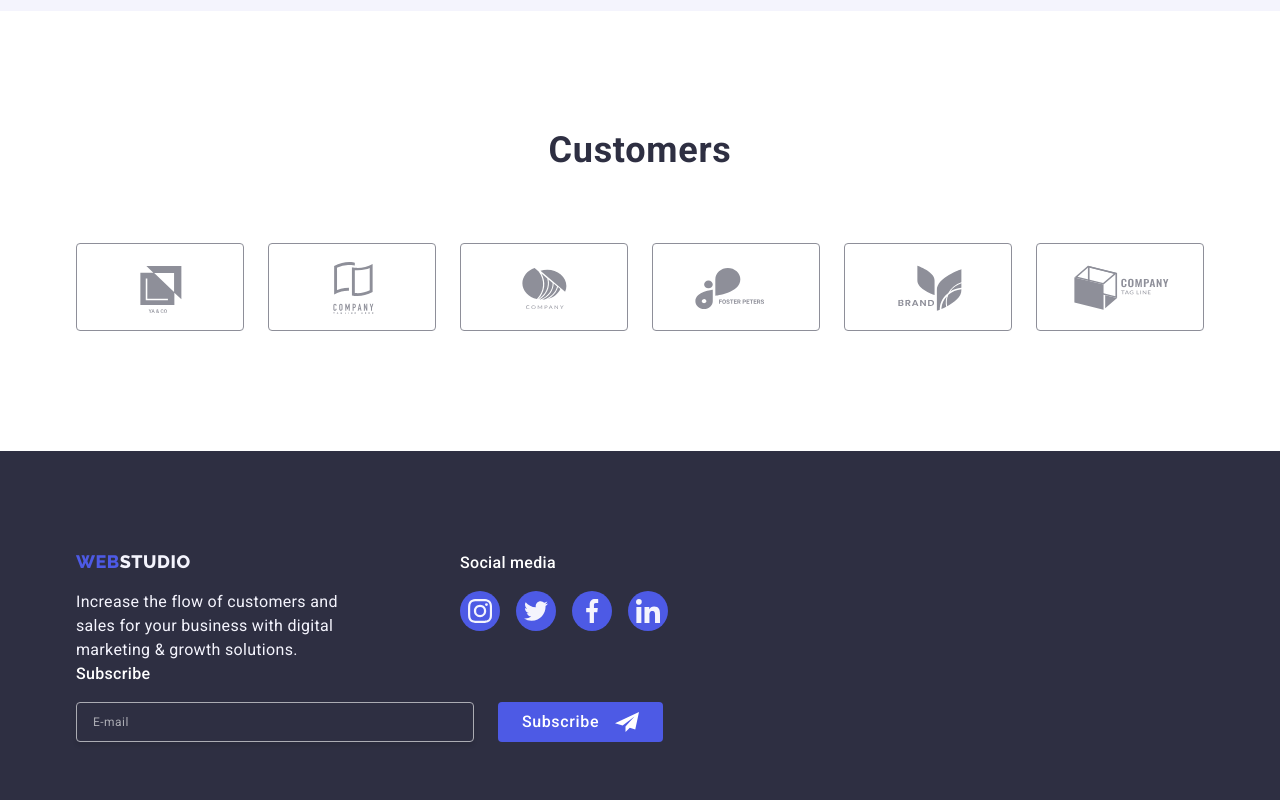
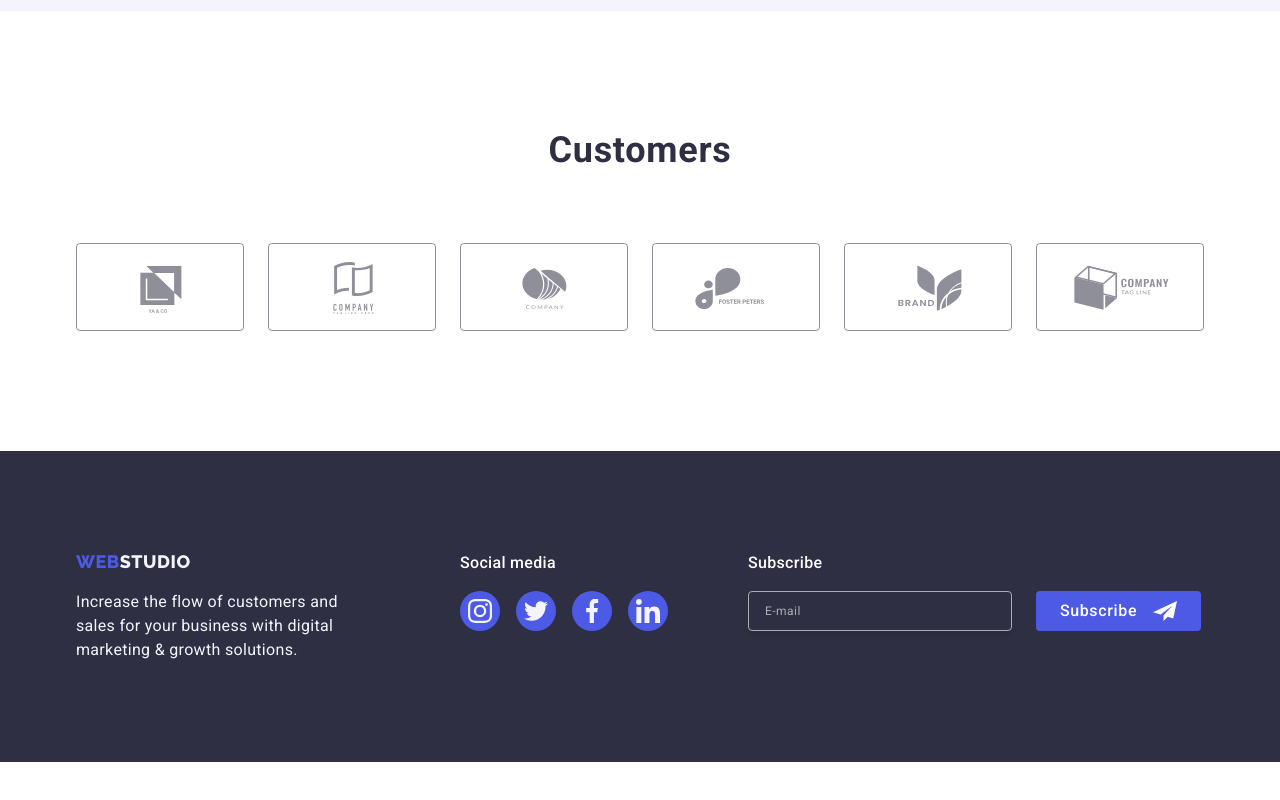
Before and after one commit to Yeva-Kolesova/goit-markup-hw-06, a plain HTML site: page index.html in a window 1280 px wide. Shown: the part 2582-3382 px from the top of the page. After the commit the page ends 3344 px from the top, so only its background shows below. Drawn offline with nearby package versions, Linux system fonts and the light colour scheme; files whose address does not match are found by name.

Commit message:
footer subscribe edditing

```diff
--- a/css/styles.css
+++ b/css/styles.css
@@ -978,7 +978,7 @@ body {
     }
 
     .subscribe-input{
-        width: 264px;
+        min-width: 264px;
     }
 }
 /**
```
